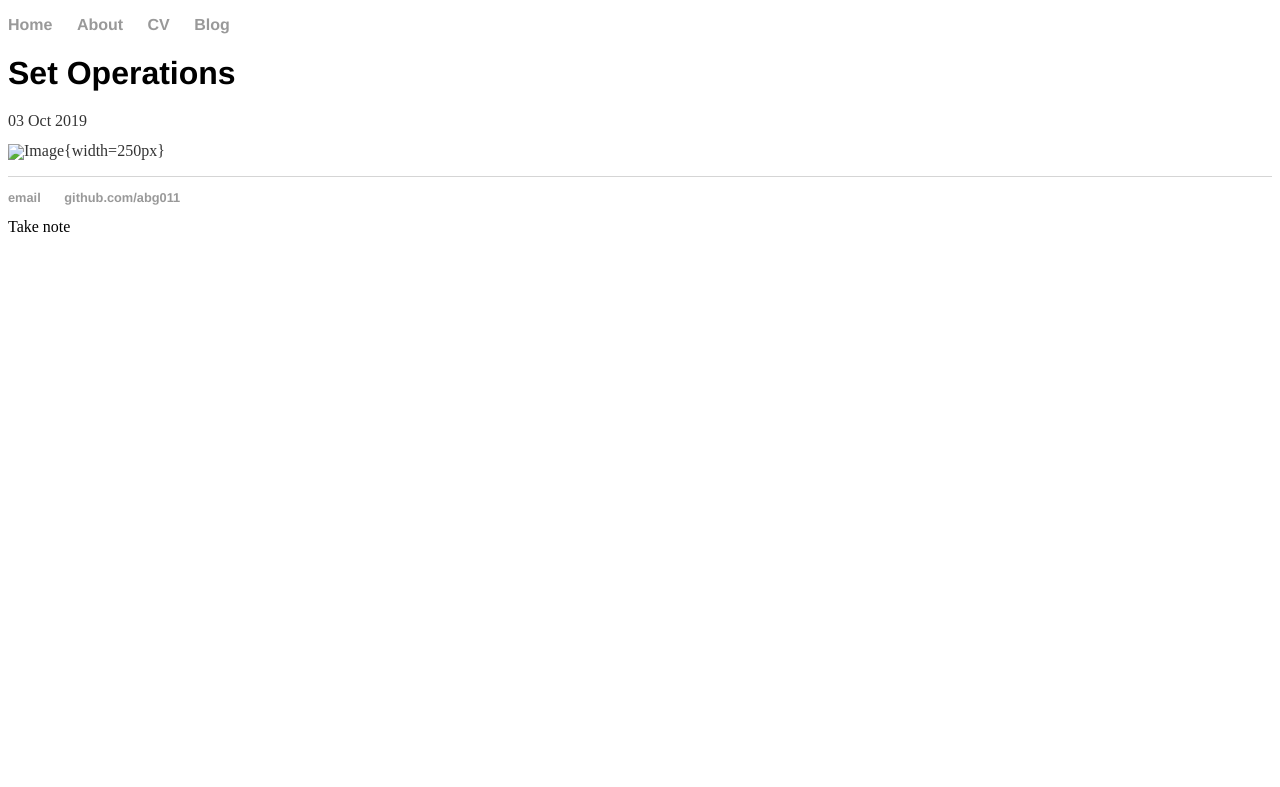
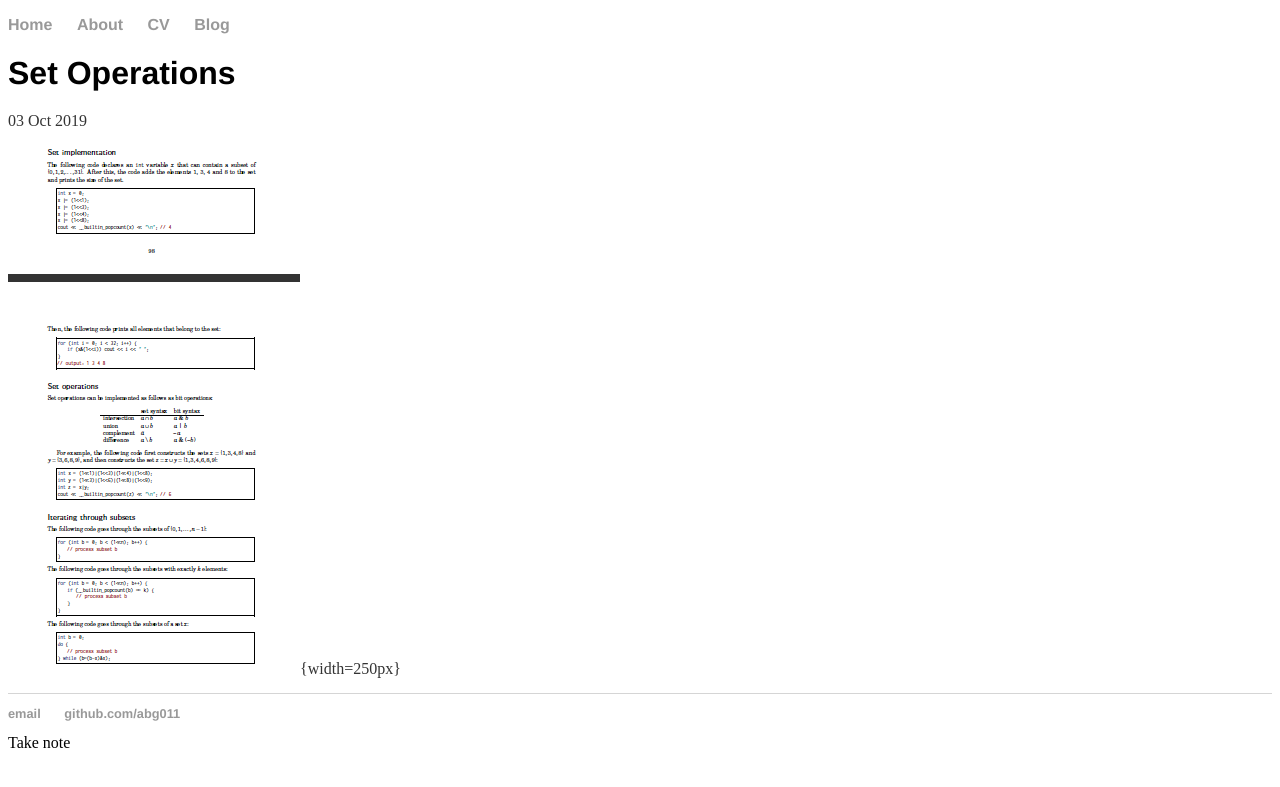
Before and after one commit to abhigupta543/abg011.github.io, a Jekyll site: the page built from _posts/2019-10-03-Set-Operations.md, in a window 1280 px wide. Shown: the top 787 px of the page. Built offline with Jekyll 4.4.1, drawn with Linux system fonts in a browser that asks for light colours; our own code applies the rules of GitHub Pages for plain Markdown files.

Commit message:
Update 2019-10-03-Set-Operations.md

```diff
--- a/_posts/2019-10-03-Set-Operations.md
+++ b/_posts/2019-10-03-Set-Operations.md
@@ -1 +1 @@
-![Image](./images/setOP.png){width=250px}
+![Image](/images/setOP.png){width=250px}
```
